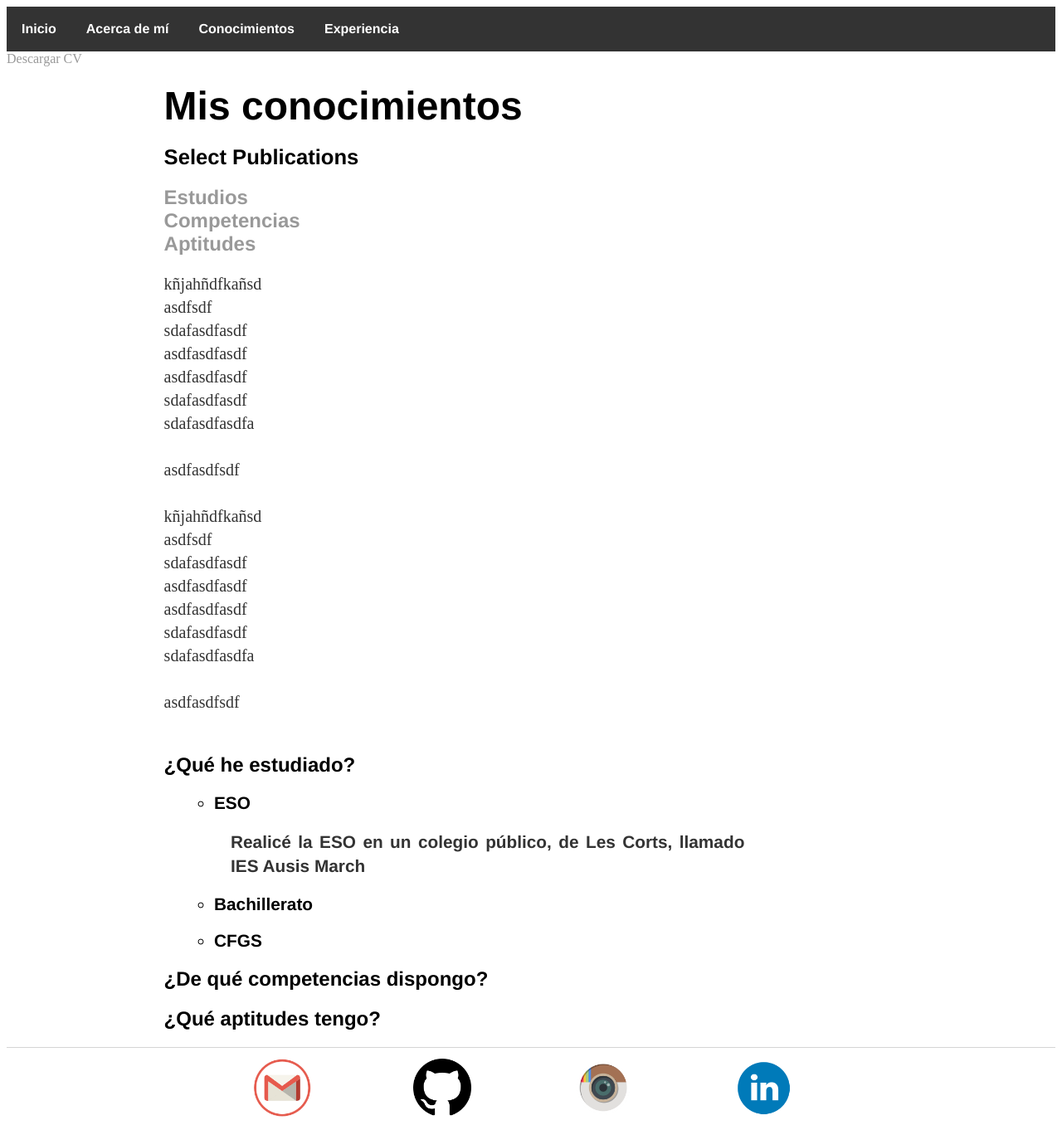
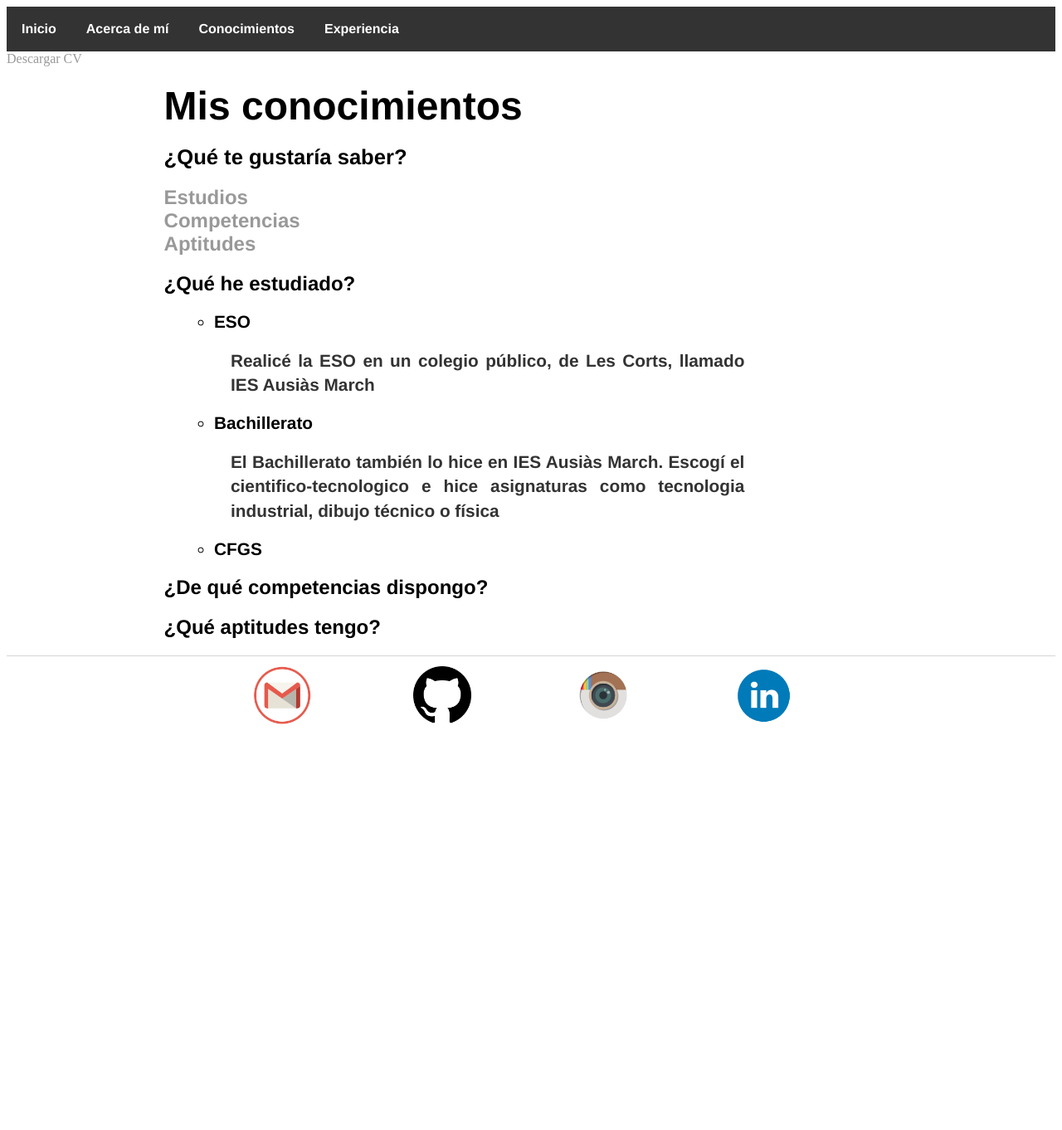
Before and after one commit to isx47590131/isx47590131.github.io, a Jekyll site: the page built from cv/index.html, in a window 1280 px wide. Shown: the whole page at 83% size. Built offline with Jekyll 4.4.1, drawn with Linux system fonts in a browser that asks for light colours; after the commit the page ends 900 px from its top, so only the background shows below that.

Commit message:
Update index.html

```diff
--- a/cv/index.html
+++ b/cv/index.html
@@ -6,42 +6,20 @@ title: CV Arnau Esteban
 <div class="cv">
 	<a href="#" class="download" title="Download CV as PDF">Descargar CV</a>
 		<h1 class="nombre">Mis conocimientos</h1>
-		<h2>Select Publications</h2>
+		<h2>¿Qué te gustaría saber?</h2>
 		<ul class="cv">
 			<li><a href="#Estudios">Estudios</a></li>
 			<li><a href="#Competencias">Competencias</a></li>
 			<li><a href="#Aptitudes">Aptitudes</a></li>
+		</ul>
+		<p>
 
-		</ul>
-
-		<p>
-			kñjahñdfkañsd<br>
-			asdfsdf<br>
-			sdafasdfasdf<br>
-			asdfasdfasdf<br>
-			asdfasdfasdf<br>
-			sdafasdfasdf<br>
-			sdafasdfasdfa<br>
-			<br>
-			asdfasdfsdf<br>
-			<br>
-
-			kñjahñdfkañsd<br>
-			asdfsdf<br>
-			sdafasdfasdf<br>
-			asdfasdfasdf<br>
-			asdfasdfasdf<br>
-			sdafasdfasdf<br>
-			sdafasdfasdfa<br>
-			<br>
-			asdfasdfsdf<br>
-			<br>
 		</p>
 		<h3 id="Estudios">¿Qué he estudiado?</h3>
 	<ul class="estudios">
-		<li>ESO
-		<p>Realicé la ESO en un colegio público, de Les Corts, llamado IES Ausis March</p></li>
-		<li>Bachillerato</li>
+		<li>ESO <p>Realicé la ESO en un colegio público, de Les Corts, llamado IES Ausiàs March</p></li>
+		<li>Bachillerato <p>El Bachillerato también lo hice en IES Ausiàs March. Escogí el cientifico-tecnologico
+			e hice asignaturas como tecnologia industrial, dibujo técnico o física</p></li>
 		<li>CFGS</li>
 	</ul>
 
```
